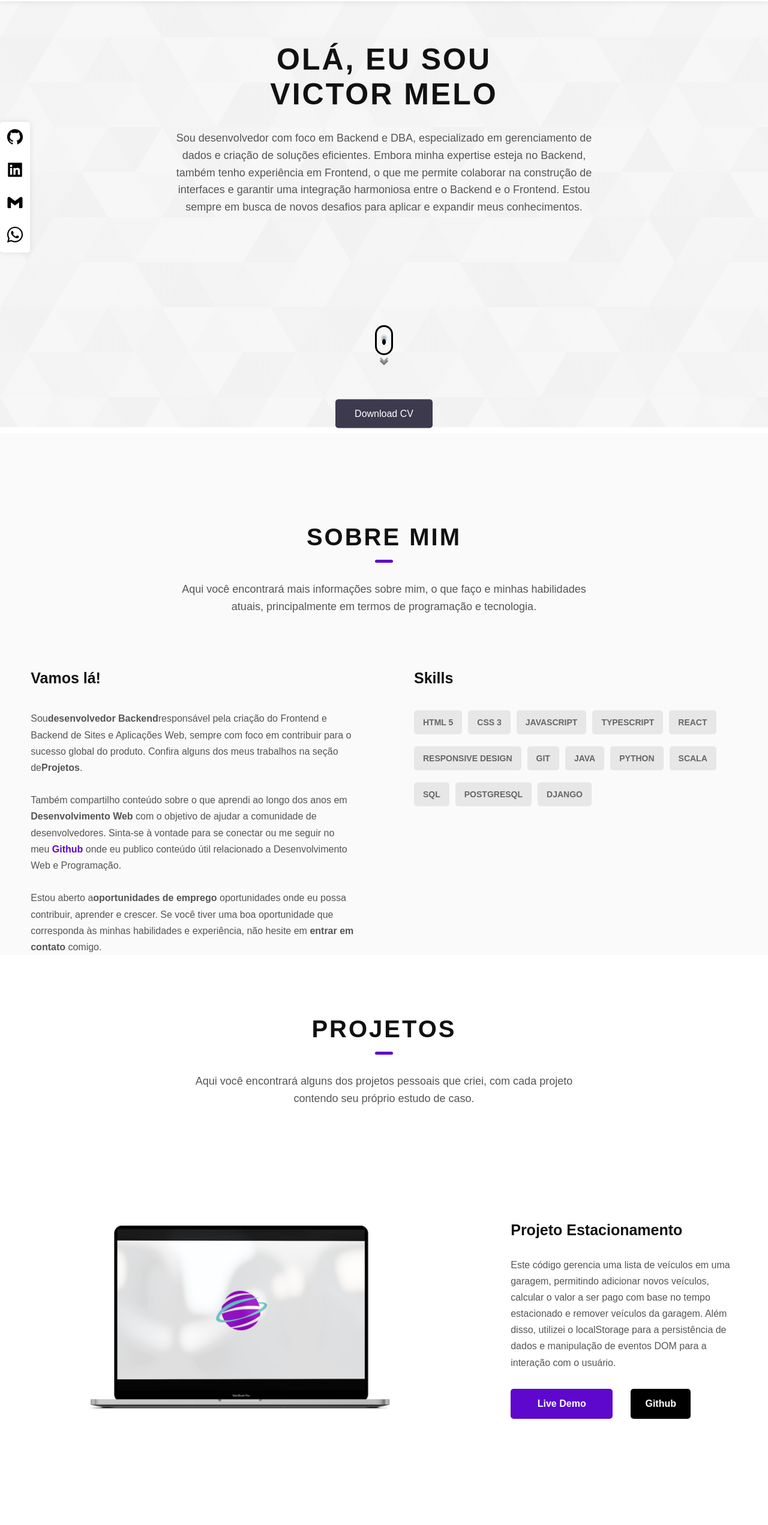
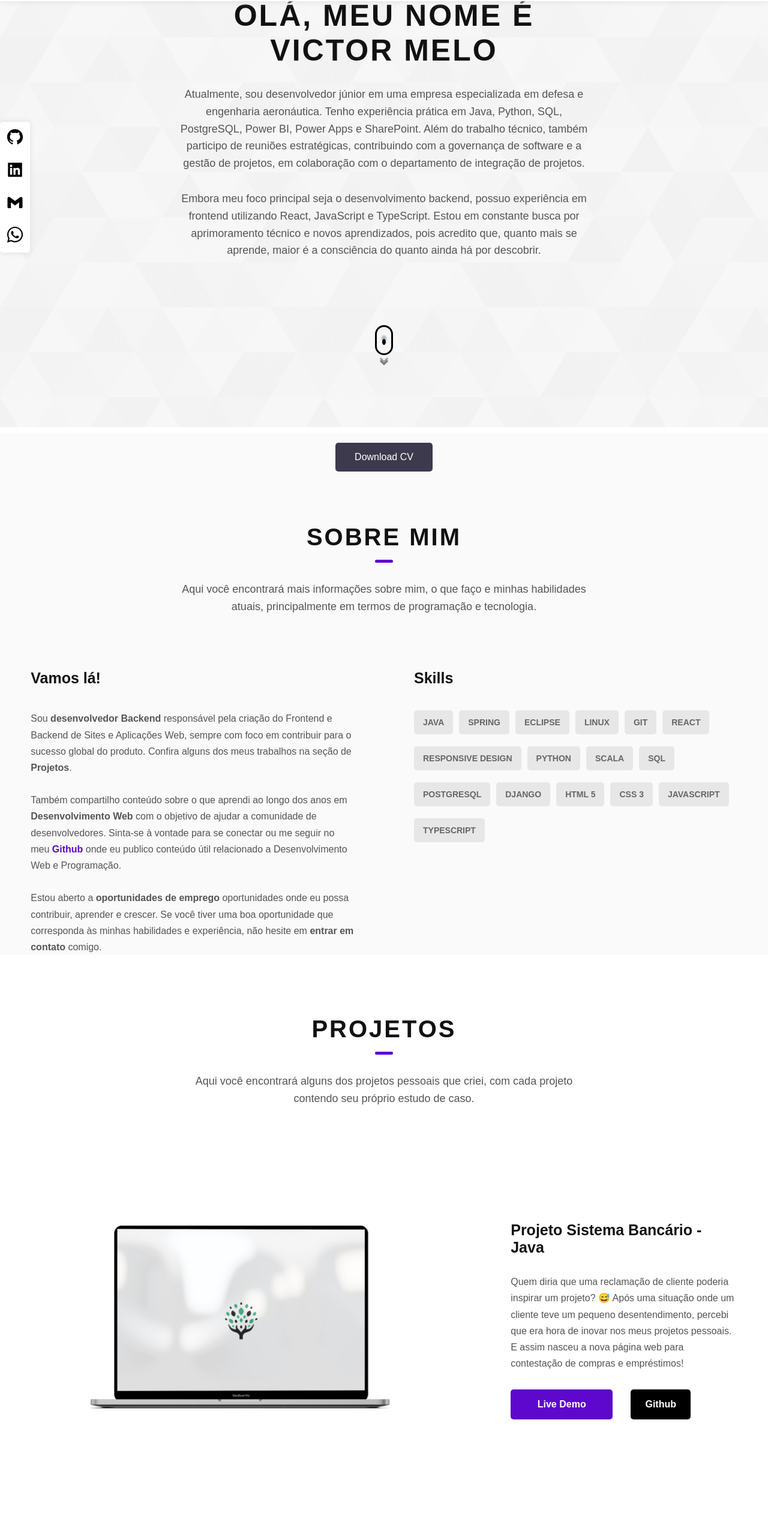
Before and after one commit to VetorMelo/portfolio_victor_react, a React (Vite) app: page / in a window 1280 px wide. Shown: the part 88-2630 px from the top of the page at 60% size. Built offline with nearby package versions, Linux system fonts and the light colour scheme; a web font is replaced by a local one.

Commit message:
adicionando tecnologia, aba sobre e projeto java

```diff
--- a/src/app/App.jsx
+++ b/src/app/App.jsx
@@ -7,6 +7,7 @@ import { SiTypescript, SiRecoil, SiReactquery, SiPostgresql, SiDjango, SiScala }
 import { TbBrandCpp } from "react-icons/tb";
 import { BsPuzzle } from "react-icons/bs";
 import { RiSendPlaneFill } from "react-icons/ri";
+import { SiSpring, SiEclipseide } from "react-icons/si";
 import minhaFoto from '../assets/images/minhaFoto.jpg'; // Importe a imagem
 
 // import components
@@ -15,6 +16,7 @@ import IconButton from '../common/components/IconButton/IconButton';
 import InputField from '../common/components/InputField/InputField';
 import TextAreaField from '../common/components/TextAreaField/TextAreaField';
 import SubmitButton from '../common/components/SubmitButton/SubmitButton';
+import { FaLinux } from "react-icons/fa";
 import Loader from '../common/components/Loader/Loader';
 import cv from '../assets/files/cv.pdf';
 
@@ -32,24 +34,29 @@ import clsx from 'clsx';
 
 const skills = [
     {
-        name: 'HTML 5',
-        icon: <FaHtml5 size="25px" color="white" />,
-        cssName: "html"
+        name: 'Java',
+        icon: <BiLogoJava size="25px" color="white" />,
+        cssName: "java"
     },
     {
-        name: 'CSS 3',
-        icon: <FaCss3Alt size="25px" color="white" />,
-        cssName: "css"
+        name: 'Spring',
+        icon: <SiSpring size="25px" color="white" />,
+        cssName: "spring"
     },
     {
-        name: 'JavaScript',
-        icon: <BiLogoJavascript size="25px" color="white" />,
-        cssName: "javascript"
+        name: 'Eclipse',
+        icon: <SiEclipseide size="25px" color="white" />,
+        cssName: "eclipse"
     },
-    {
-        name: "TypeScript",
-        icon: <SiTypescript size="25px" color="white" />,
-        cssName: "typescript"
+	{
+        name: 'Linux',
+        icon: <FaLinux size="25px" color="white" />,
+        cssName: "linux"
+    },
+	{
+        name: 'Git',
+        icon: <FaGitAlt size="25px" color="white" />,
+        cssName: "git"
     },
     {
         name: 'React',
@@ -60,16 +67,6 @@ const skills = [
         name: 'Responsive Design',
         icon: <FaMobileAlt size="25px" color="white" />,
         cssName: "responsive"
-    },
-    {
-        name: 'Git',
-        icon: <FaGitAlt size="25px" color="white" />,
-        cssName: "git"
-    },
-    {
-        name: 'Java',
-        icon: <BiLogoJava size="25px" color="white" />,
-        cssName: "java"
     },
     {
         name: 'Python',
@@ -95,22 +92,43 @@ const skills = [
         name: 'Django',
         icon: <SiDjango size="25px" color="white" />,
         cssName: "django"
-    }
+    },
+	{
+        name: 'HTML 5',
+        icon: <FaHtml5 size="25px" color="white" />,
+        cssName: "html"
+    },
+    {
+        name: 'CSS 3',
+        icon: <FaCss3Alt size="25px" color="white" />,
+        cssName: "css"
+    },
+    {
+        name: 'JavaScript',
+        icon: <BiLogoJavascript size="25px" color="white" />,
+        cssName: "javascript"
+    },
+    {
+        name: "TypeScript",
+        icon: <SiTypescript size="25px" color="white" />,
+        cssName: "typescript"
+    },
 ];
+
 const projects = [
+	{
+		name: `Projeto Sistema Bancário - Java`,
+		link: 'https://github.com/VetorMelo/sistema_bancario_java',
+		github: 'https://github.com/VetorMelo/sistema_bancario_java',
+		description: "Quem diria que uma reclamação de cliente poderia inspirar um projeto? 😅 Após uma situação onde um cliente teve um pequeno desentendimento, percebi que era hora de inovar nos meus projetos pessoais. E assim nasceu a nova página web para contestação de compras e empréstimos!",
+		image: Ataa
+	},
 	{
 		name: 'Projeto Estacionamento',
 		link: 'https://vetormelo.github.io/estacionamento_project_ts/',
 		github: 'https://github.com/VetorMelo/estacionamento_project_ts',
 		description: 'Este código gerencia uma lista de veículos em uma garagem, permitindo adicionar novos veículos, calcular o valor a ser pago com base no tempo estacionado e remover veículos da garagem. Além disso, utilizei o localStorage para a persistência de dados e manipulação de eventos DOM para a interação com o usuário.',
 		image: GlobalShare
-	},
-	{
-		name: `Projeto Conteste Aqui Web`,
-		link: 'https://vetormelo.github.io/conteste_aqui_web/',
-		github: 'https://github.com/VetorMelo/conteste_aqui_web',
-		description: "Quem diria que uma reclamação de cliente poderia inspirar um projeto? 😅 Após uma situação onde um cliente teve um pequeno desentendimento, percebi que era hora de inovar nos meus projetos pessoais. E assim nasceu a nova página web para contestação de compras e empréstimos!",
-		image: Ataa
 	},
 	{
 		name: 'Projeto Pokémon',
@@ -169,6 +187,7 @@ function App() {
 
 				<ul>
 					<li><a href="#Home">Home</a></li>
+					<li><a href="https://github.com/VetorMelo">GitHub</a></li>
 					<li><a href="#About">Sobre</a></li>
 					<li><a href="#Projects">Projetos</a></li>
 					<li><a href="#Contact">Contato</a></li>
@@ -186,6 +205,7 @@ function App() {
 				menu === true &&
 				<ul className={style.menu}>
 					<li><a href="#Home">Home</a></li>
+					<li><a href="https://github.com/VetorMelo">GitHub</a></li>
 					<li><a href="#About">Sobre</a></li>
 					<li><a href="#Projects">Projetos</a></li>
 					<li><a href="#Contact">Contato</a></li>
@@ -195,8 +215,9 @@ function App() {
 			{/* Home */}
 			<div id='Home' className={style.home}>
 				<div className={style["home-content"]}>
-				<h1>Olá, eu sou<br className={style["mobile-break"]} />Victor Melo</h1>
-					<p>Sou desenvolvedor com foco em Backend e DBA, especializado em gerenciamento de dados e criação de soluções eficientes. Embora minha expertise esteja no Backend, também tenho experiência em Frontend, o que me permite colaborar na construção de interfaces e garantir uma integração harmoniosa entre o Backend e o Frontend. Estou sempre em busca de novos desafios para aplicar e expandir meus conhecimentos.</p><br></br><br></br><br></br><br></br><br></br><br></br><br></br><br></br><br></br><br></br><br></br><br></br><br></br><br></br><br></br>
+				<h1>Olá, meu nome é<br className={style["mobile-break"]} />Victor Melo</h1>
+					<p>Atualmente, sou desenvolvedor júnior em uma empresa especializada em defesa e engenharia aeronáutica. Tenho experiência prática em Java, Python, SQL, PostgreSQL, Power BI, Power Apps e SharePoint. Além do trabalho técnico, também participo de reuniões estratégicas, contribuindo com a governança de software e a gestão de projetos, em colaboração com o departamento de integração de projetos.</p>
+					<p>Embora meu foco principal seja o desenvolvimento backend, possuo experiência em frontend utilizando React, JavaScript e TypeScript. Estou em constante busca por aprimoramento técnico e novos aprendizados, pois acredito que, quanto mais se aprende, maior é a consciência do quanto ainda há por descobrir.</p><br></br><br></br><br></br><br></br><br></br><br></br><br></br><br></br><br></br><br></br><br></br><br></br><br></br><br></br><br></br>
 					<a
 						href={cv}
 						download="cv-PDF-document"
@@ -243,9 +264,9 @@ function App() {
 						<div className={style["about-info"]}>
 							<h3>Vamos lá!</h3>
 							<p>
-								Sou<span>desenvolvedor Backend</span>responsável pela criação do Frontend e Backend de Sites e Aplicações Web, sempre com foco em contribuir para o sucesso global do produto. Confira alguns dos meus trabalhos na seção de<span>Projetos</span>. <br /> <br />
+								Sou<span> desenvolvedor Backend </span>responsável pela criação do Frontend e Backend de Sites e Aplicações Web, sempre com foco em contribuir para o sucesso global do produto. Confira alguns dos meus trabalhos na seção de <span>Projetos</span>. <br /> <br />
 								Também compartilho conteúdo sobre o que aprendi ao longo dos anos em <span>Desenvolvimento Web</span> com o objetivo de ajudar a comunidade de desenvolvedores. Sinta-se à vontade para se conectar ou me seguir no meu  <a href="https://github.com/VetorMelo" target="_blank">Github</a> onde eu publico conteúdo útil relacionado a Desenvolvimento Web e Programação. <br /> <br />
-								Estou aberto a<span>oportunidades de emprego</span> oportunidades onde eu possa contribuir, aprender e crescer. Se você tiver uma boa oportunidade que corresponda às minhas habilidades e experiência, não hesite em <span>entrar em contato</span> comigo.
+								Estou aberto a <span>oportunidades de emprego</span> oportunidades onde eu possa contribuir, aprender e crescer. Se você tiver uma boa oportunidade que corresponda às minhas habilidades e experiência, não hesite em <span>entrar em contato</span> comigo.
 							</p>
 						</div>
 						<div className={style["my-skill"]}>
@@ -372,7 +393,7 @@ function App() {
 					<div className={style["footer-info"]}>
 						<div>
 							<h3>Victor Melo</h3>
-							<p>Sou um desenvolvedor web focado em Backend, mas também com habilidades em Frontend e Aplicações Web que contribuem para o sucesso do produto como um todo.</p>
+							<p>Desenvolvedor com foco em Backend, mas também com habilidades em Frontend e Aplicações que contribuem para o sucesso do produto como um todo.</p>
 						</div>
 						<div className={style.social}>
 							<h3>Social</h3>
```
Also changed, not shown: 1 other file (tests, documents, lock files or other folders).
